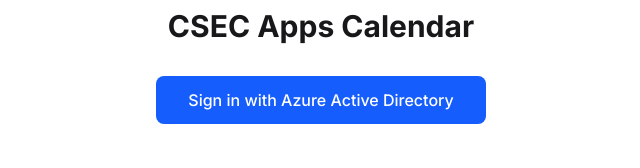
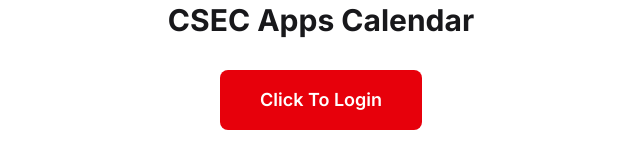
Before and after one commit to csec-webdev/csec-apps-calendar, a Next.js app in the folder admin/: page / in a window 1280 px wide. Shown: the part 500-668 px from the top of the page, without its empty margins (319-959 px from the left). Built offline with nearby package versions, Linux system fonts and the light colour scheme.

Commit message:
Style login button: red color, animations, and updated text

```diff
--- a/admin/src/app/page.tsx
+++ b/admin/src/app/page.tsx
@@ -18,9 +18,9 @@
         </h1>
         <Link
           href="/admin"
-          className="inline-flex items-center justify-center px-8 py-3 bg-blue-600 text-white font-medium rounded-lg hover:bg-blue-700 transition-colors"
+          className="inline-flex items-center justify-center px-10 py-4 bg-red-600 text-white text-lg font-semibold rounded-lg hover:bg-red-700 hover:scale-105 hover:shadow-xl transition-all duration-200 ease-in-out active:scale-95"
         >
-          Sign in with Azure Active Directory
+          Click To Login
         </Link>
       </main>
     </div>
```
